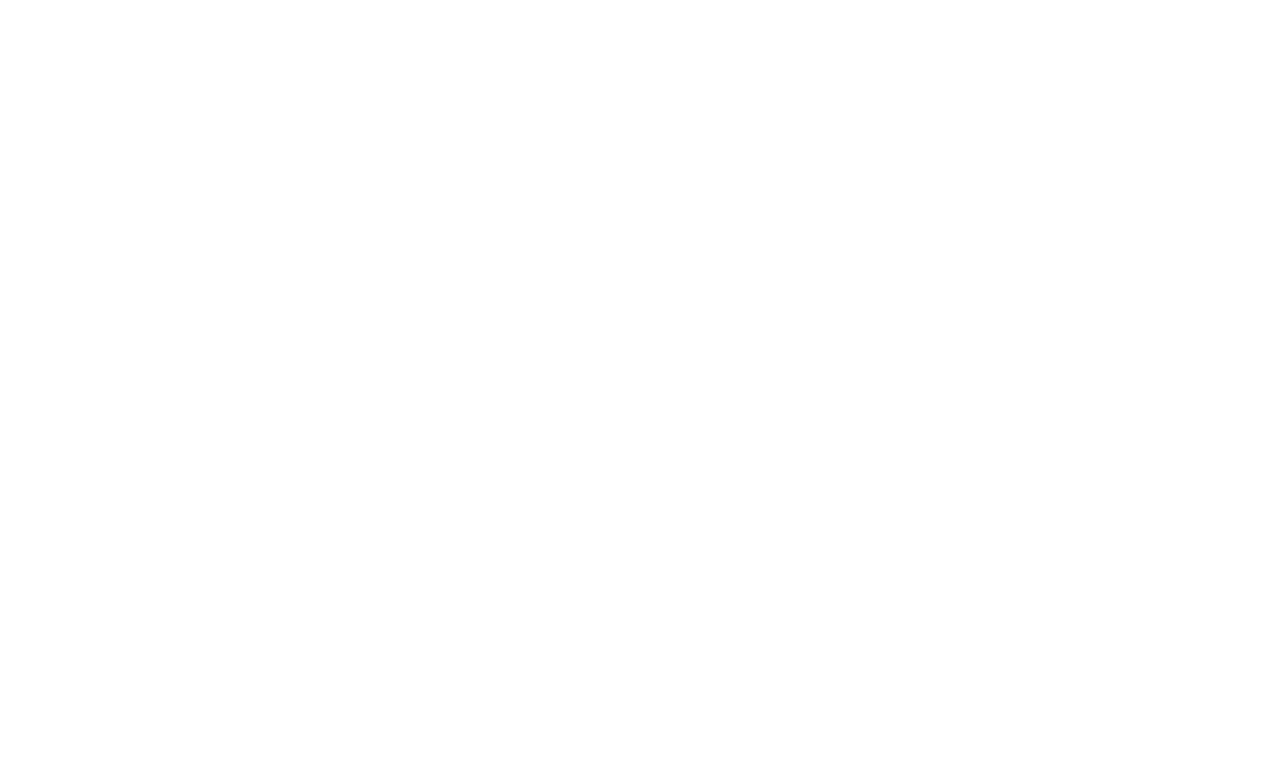
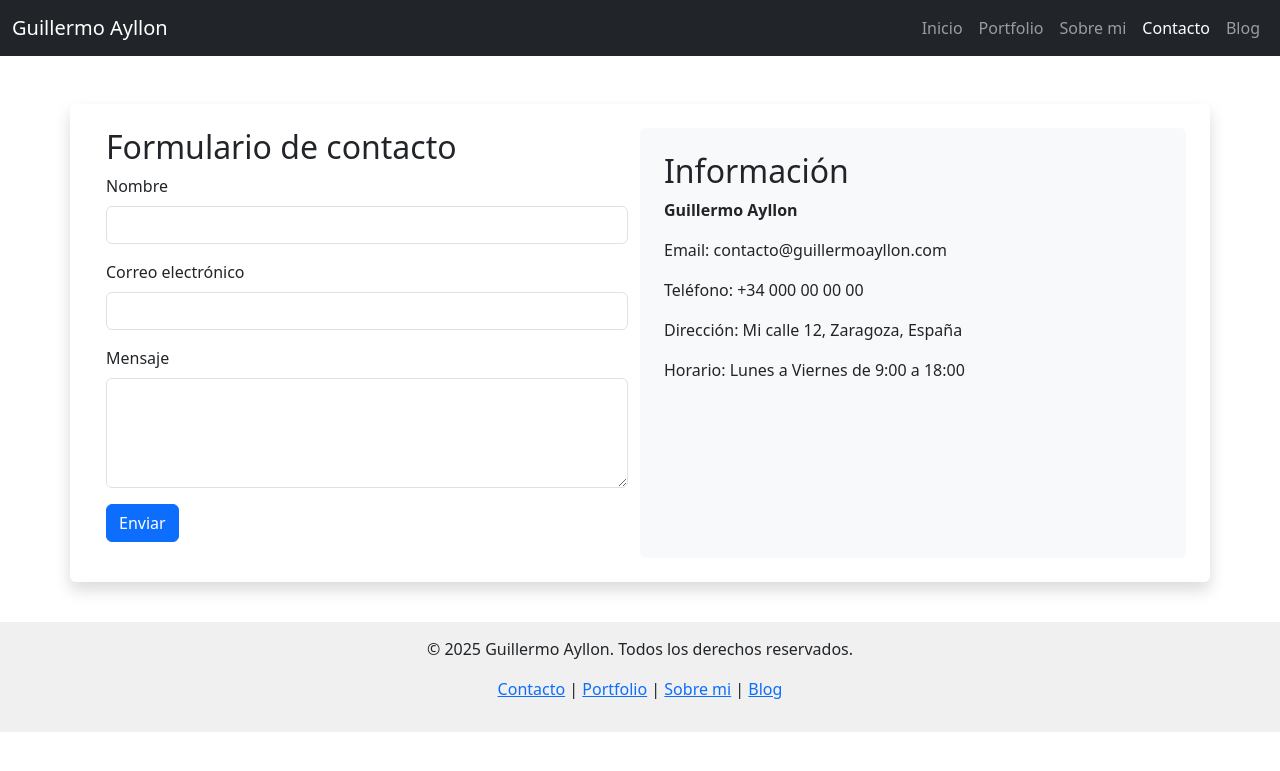
Before and after one commit to guillermopayllon/proyecto-final-flask, a Flask app: page /contact in a window 1280 px wide. Before the commit the part shown is empty. Shown: the top 771 px of the page. Run offline with Flask 3, Linux system fonts and the light colour scheme.

Commit message:
Creación de páginas

```diff
--- a/templates/_footer.html
+++ b/templates/_footer.html
@@ -1,9 +1,10 @@
 <!-- Footer básico -->
 <footer style="background-color: #f0f0f0; text-align: center; padding: 15px; margin-top: 40px;">
-    <p>&copy; 2025 Mi Sitio Web. Todos los derechos reservados.</p>
+    <p>&copy; 2025 Guillermo Ayllon. Todos los derechos reservados.</p>
     <p>
         <a href="/contacto">Contacto</a> |
         <a href="/portfolio">Portfolio</a> |
+        <a href="/about">Sobre mi</a> |
         <a href="/blog">Blog</a>
     </p>
 </footer>
--- a/templates/_navbar.html
+++ b/templates/_navbar.html
@@ -1,11 +1,47 @@
 
 <!-- Barra de navegación que extenderemos a todas las plantillas -->
-
+<!-- Vers 1.0
 <nav>
         <ul style="list-style: none; display: flex; gap: 15px; padding: 10px; background-color: #f0f0f0;">
             <li><a href="/">Inicio</a></li>
             <li><a href="/portfolio">Portfolio</a></li>
+            <li><a href="/about">Sobre mi</a></li>
             <li><a href="/contact">Contacto</a></li>
             <li><a href="/blog">Blog</a></li>
         </ul>
     </nav>
+
+-->
+
+<!-- Versión 2.0 -->
+<!-- Navbar -->
+<nav class="navbar navbar-expand-lg navbar-dark bg-dark">
+    <div class="container-fluid">
+        <a class="navbar-brand" href="/">Guillermo Ayllon</a>
+        <button class="navbar-toggler" type="button" data-bs-toggle="collapse" data-bs-target="#navbarNav"
+                aria-controls="navbarNav" aria-expanded="false" aria-label="Toggle navigation">
+            <span class="navbar-toggler-icon"></span>
+        </button>
+        <div class="collapse navbar-collapse" id="navbarNav">
+            <ul class="navbar-nav ms-auto">
+                <li class="nav-item">
+                    <a class="nav-link {% if request.path == '/' %}active{% endif %}" href="/">Inicio</a>
+                </li>
+                <li class="nav-item">
+                    <a class="nav-link {% if request.path == '/portfolio' %}active{% endif %}" href="/portfolio">Portfolio</a>
+                </li>
+                <li class="nav-item">
+                    <a class="nav-link {% if request.path == '/about' %}active{% endif %}" href="/about">Sobre mi</a>
+                </li>
+                <li class="nav-item">
+                    <a class="nav-link {% if request.path == '/contact' %}active{% endif %}" href="/contacto">Contacto</a>
+                </li>
+                <li class="nav-item">
+                    <a class="nav-link {% if request.path == '/blog' %}active{% endif %}" href="/blog">Blog</a>
+                </li>
+            </ul>
+        </div>
+    </div>
+</nav>
+
+<!-- Fin Versión 2.0 -->
--- a/templates/base.html
+++ b/templates/base.html
@@ -4,6 +4,8 @@
     <meta charset="UTF-8">
     <meta name="viewport" content="width=device-width, initial-scale=1.0">
     <title> {% block title %}Guillermo Ayllon | {% endblock %}</title>
+     <link href="https://cdn.jsdelivr.net/npm/bootstrap@5.3.0/dist/css/bootstrap.min.css" rel="stylesheet">
+      <link href="https://cdn.jsdelivr.net/npm/bootstrap@5.3.0/dist/css/bootstrap.min.css" rel="stylesheet">
 </head>
 <body>
     {% block content %}
--- a/templates/contact.html
+++ b/templates/contact.html
@@ -0,0 +1,47 @@
+{% extends'base.html' %}
+
+<!-- Title -->
+ {% block title %} Contacto {% endblock %}
+
+ <!-- NavBar-->
+  {% include '_navbar.html' %}
+
+
+<!-- Contenido principal -->
+ {% block content %}
+
+    <div class="container mt-5">
+        <div class="row shadow p-4 rounded">
+            <!-- Bloque 1: Formulario de contacto -->
+            <div class="col-md-6">
+                <h2>Formulario de contacto</h2>
+                <form method="POST" action="/contacto">
+                    <div class="mb-3">
+                        <label for="nombre" class="form-label">Nombre</label>
+                        <input type="text" class="form-control" id="nombre" name="nombre" required>
+                    </div>
+                    <div class="mb-3">
+                        <label for="email" class="form-label">Correo electrónico</label>
+                        <input type="email" class="form-control" id="email" name="email" required>
+                    </div>
+                    <div class="mb-3">
+                        <label for="mensaje" class="form-label">Mensaje</label>
+                        <textarea class="form-control" id="mensaje" name="mensaje" rows="4" required></textarea>
+                    </div>
+                    <button type="submit" class="btn btn-primary">Enviar</button>
+                </form>
+            </div>
+
+            <!-- Bloque 2: Información de contacto -->
+            <div class="col-md-6 bg-light p-4 rounded">
+                <h2>Información</h2>
+                <p><strong>Guillermo Ayllon</strong></p>
+                <p>Email: contacto@guillermoayllon.com</p>
+                <p>Teléfono: +34 000 00 00 00</p>
+                <p>Dirección: Mi calle 12, Zaragoza, España</p>
+                <p>Horario: Lunes a Viernes de 9:00 a 18:00</p>
+            </div>
+        </div>
+    </div>
+
+ {% endblock %}
--- a/templates/index.html
+++ b/templates/index.html
@@ -1,7 +1,7 @@
 {% extends 'base.html' %}
 
 <!-- Title -->
-{% block title %} Index {% endblock %}
+{% block title %} Home {% endblock %}
 
 
 <!-- Barra de navegación -->
```
Also changed, not shown: templates/about.html (+15 -0 lines).
